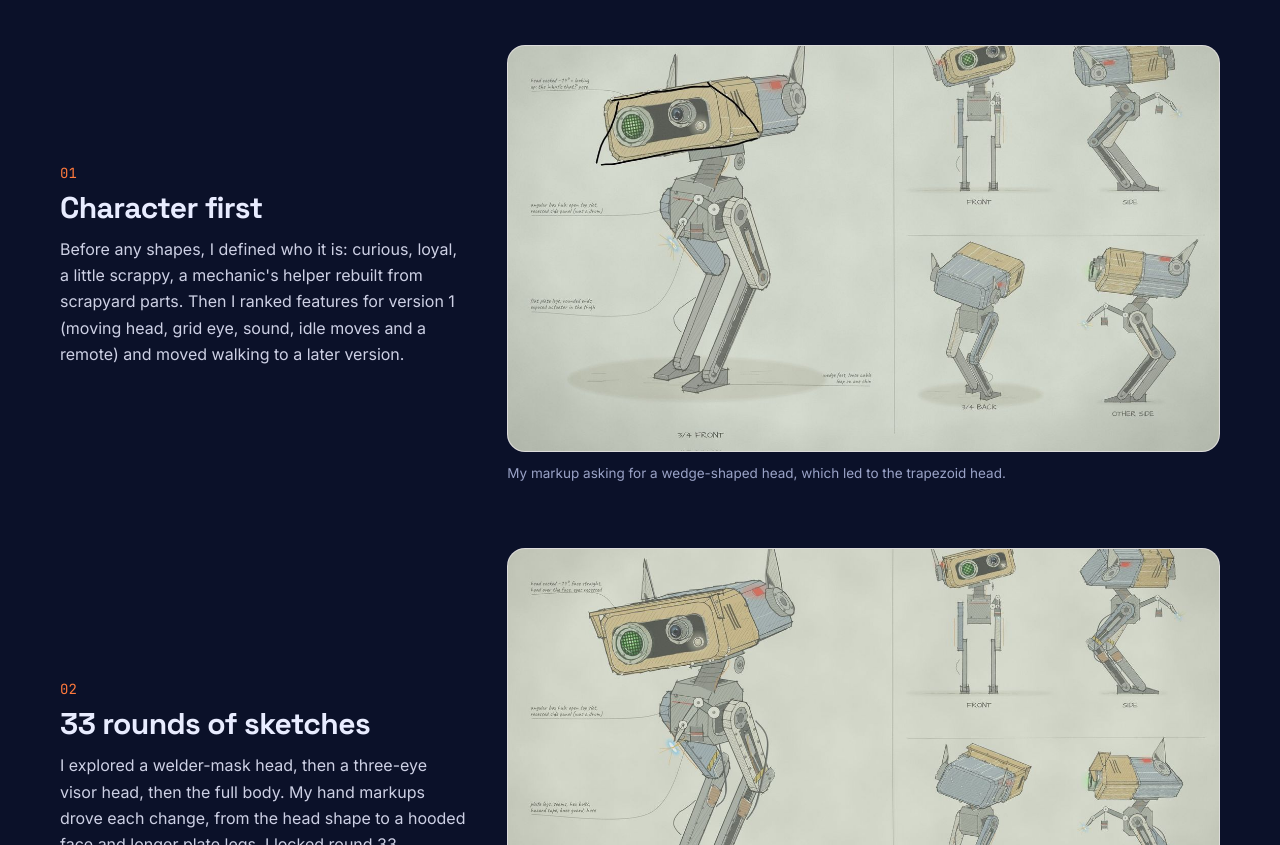
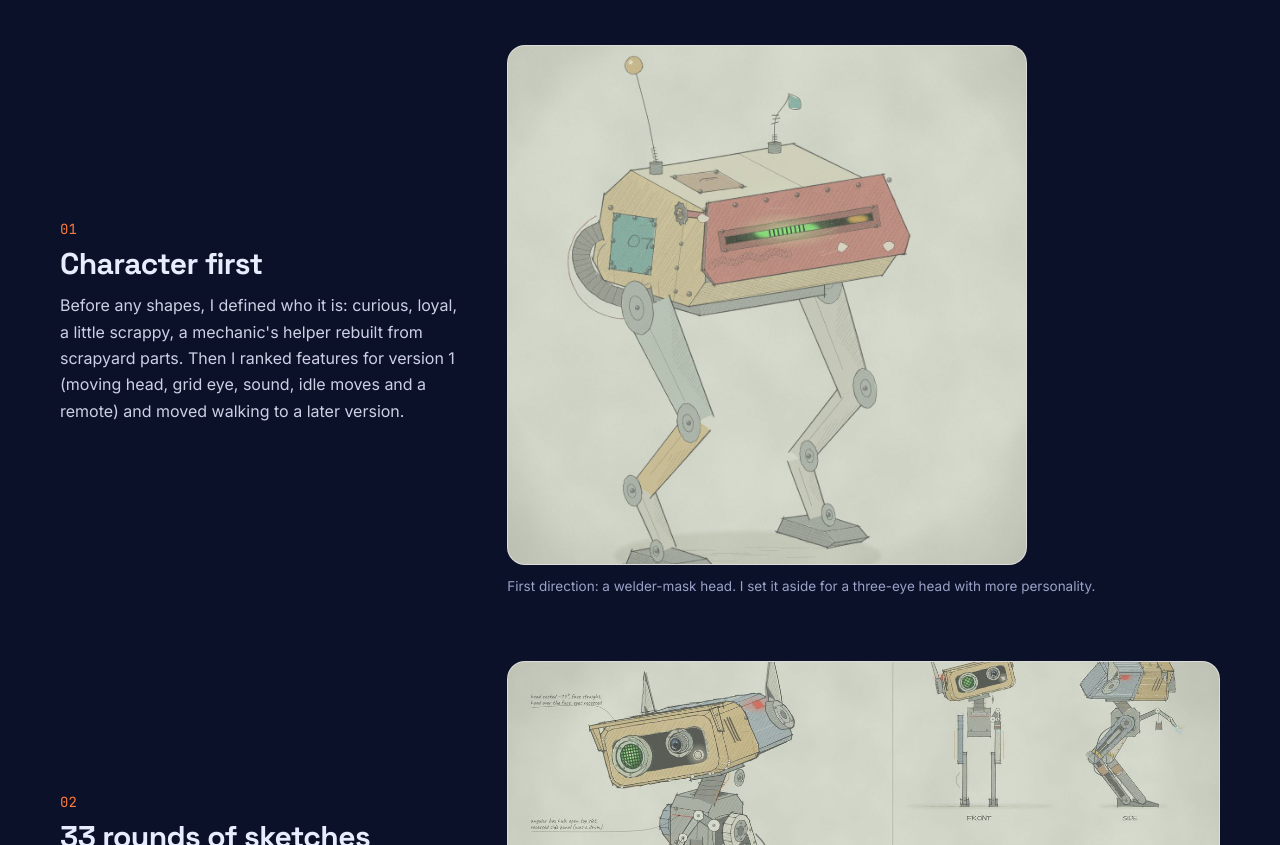
Before and after one commit to bryanjoel11/Portfolio, a website built with Vite: page bd1-droid.html in a window 1280 px wide. Shown: the part 1925-2770 px from the top of the page. Built offline with nearby package versions, Linux system fonts and the light colour scheme.

Commit message:
Use the clean welder-mask sketch for the first process step
Co-Authored-By: Claude Opus 5.5 <noreply@anthropic.com>
Claude-Session: https://claude.ai/code/session_019xUjPY7FxfMeYfKxouiJpL

```diff
--- a/src/content.ts
+++ b/src/content.ts
@@ -133,7 +133,7 @@ export const SCOUT = {
     {
       title: 'Character first',
       text: "Before any shapes, I defined who it is: curious, loyal, a little scrappy, a mechanic's helper rebuilt from scrapyard parts. Then I ranked features for version 1 (moving head, grid eye, sound, idle moves and a remote) and moved walking to a later version.",
-      imgs: [{ src: './img/scout/06-bryan-markup-wedge-head.jpg', caption: 'My markup asking for a wedge-shaped head, which led to the trapezoid head.' }],
+      imgs: [{ src: './img/scout/03-early-direction-welder-mask.jpg', caption: 'First direction: a welder-mask head. I set it aside for a three-eye head with more personality.' }],
     },
     {
       title: '33 rounds of sketches',
--- a/src/style.css
+++ b/src/style.css
@@ -1129,3 +1129,4 @@ a.contact-link:hover {
   .cs-hero { padding-top: 112px; }
   .cs-band { padding: 72px 0; }
 }
+.cs-step-media img[src*="03-early"] { max-width: 520px; }
```
Also changed, not shown: public/img/scout/03-early-direction-welder-mask.jpg (added), public/img/scout/06-bryan-markup-wedge-head.jpg (deleted).
